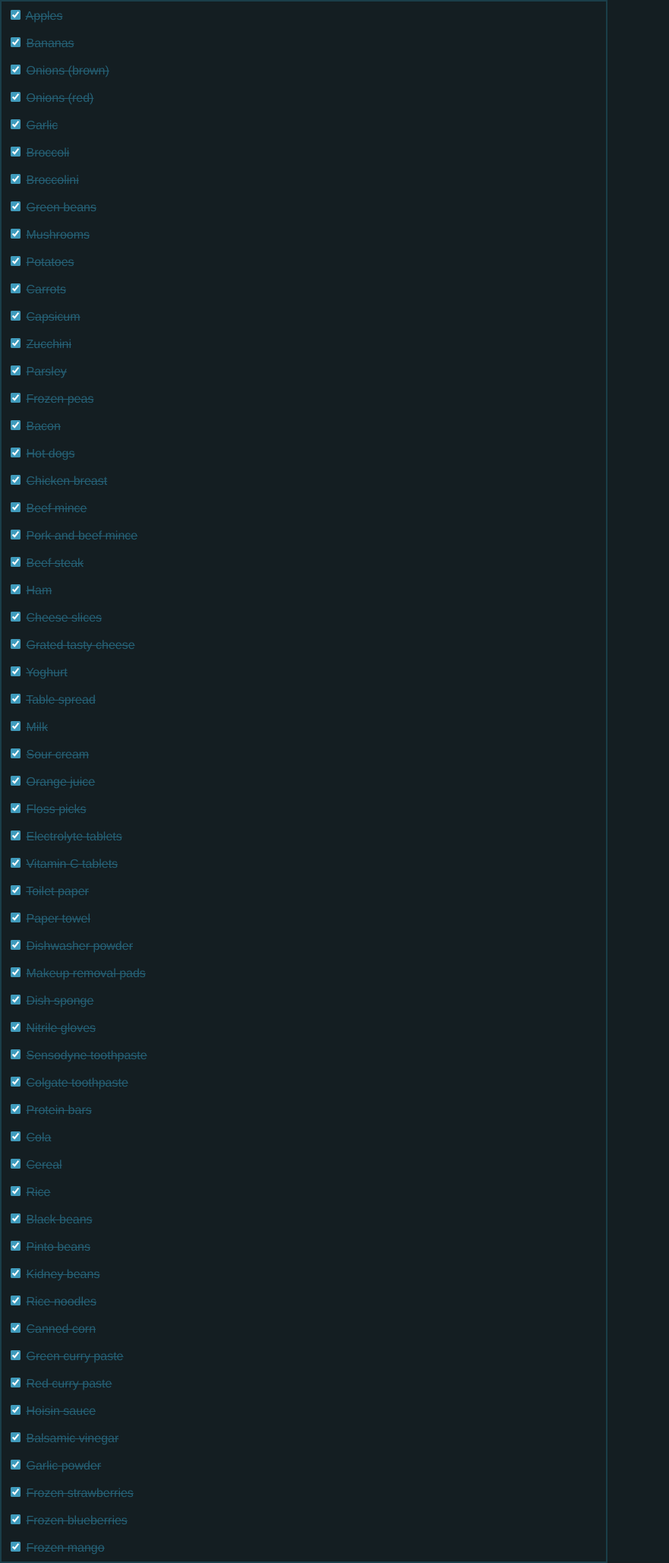
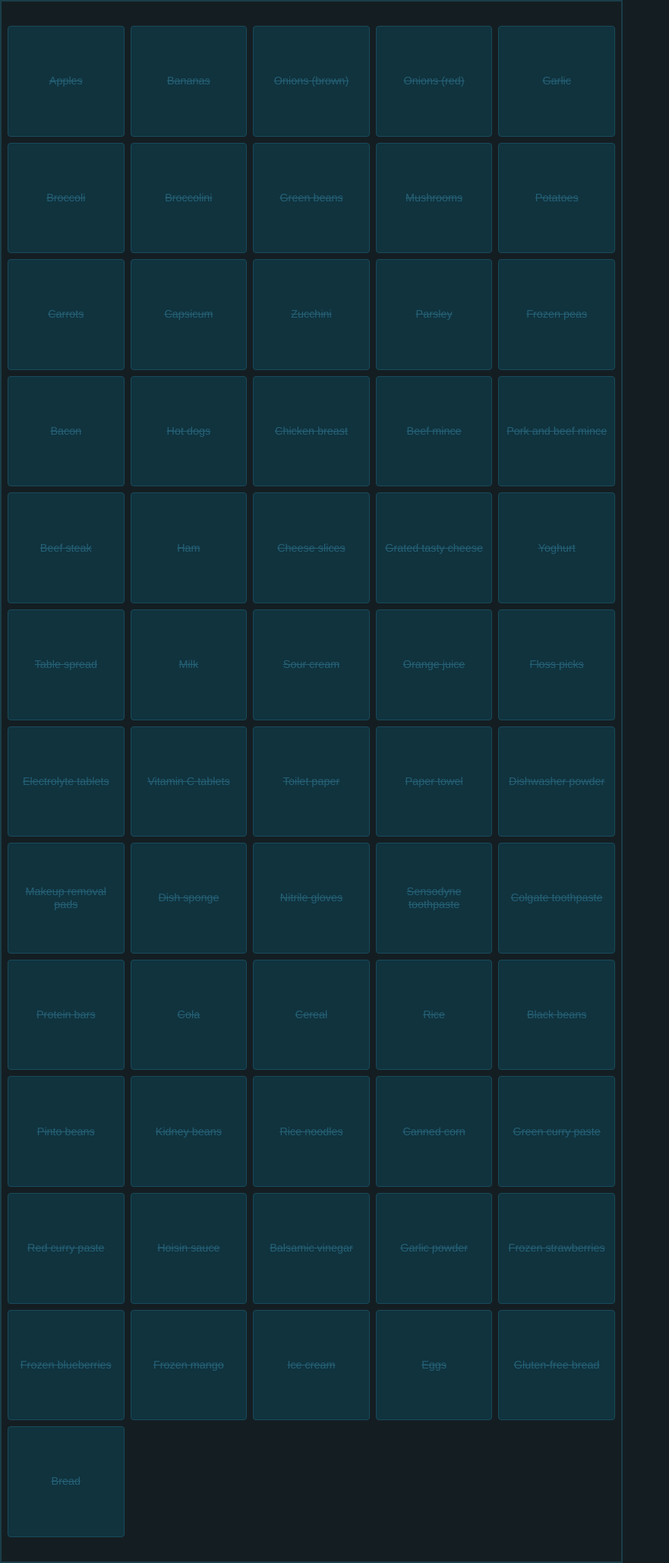
Before and after one commit to lambtails/burrow-shopping, a Flask app: page / in a window 1280 px wide. Shown: the whole page at 76% size, without its empty margins (0-881 px from the left). Run offline with Flask 3, Linux system fonts and the light colour scheme; data comes from the database, SQL or seed files in the repository.

Commit message:
update stylesheets to show shopping list as grid

```diff
--- a/static/style.css
+++ b/static/style.css
@@ -68,37 +68,53 @@ input {
 	font-size: 12pt !important;
 }
 
-.add-task-form,
-.clean-up-form {
-	display: flex;
-	flex-flow: row nowrap;
-	justify-items: center;
-	align-items: center;
+/* Grid styles */
+.grid {
+	display: grid;
+	grid-template-columns: repeat(4, 1fr);
 	gap: 0.5rem;
-	margin: 0 0.5rem;
+	padding: 2rem 0.5rem;
+	overflow-y: scroll;
+	max-width: 800px;
 }
 
-.clean-up-form {
-	margin-bottom: 0.5rem;
-	justify-content: space-evenly;
+.grid label {
+	display: flex;
+	justify-content: center;
+	align-items: center;
+	padding: 0.25rem 0.5rem;
+	border: 1px solid var(--interactive-color-2);
+	background-color: var(--interactive-color-2);
+	color: var(--text-color);
+	border-radius: 4px;
+	line-height: 1.2;
+	max-width: 100%;
+	aspect-ratio: 1;
+	text-align: center;
+	font-size: 90%;
+	text-overflow: ellipsis;
+	flex-grow: 1;
+	flex-basis: 0;
+	min-width: 0;
+	cursor: pointer;
 }
 
-/* List styles */
-ul {
-	padding-left: 0;
-	min-height: 5rem;
-	display: flex;
-	flex-flow: column nowrap;
-	margin: 0;
-	flex-grow: 1;
-	overflow-y: scroll;
-	overflow-x: hidden;
+.grid label:has(input[type="checkbox"]:checked) {
+	text-decoration: line-through;
+	color: var(--interactive-color);
+	opacity: 60%;
+	background-color: var(--interactive-color-3);
 }
 
-li {
-	list-style-type: none;
-	margin: 0.5rem;
-	width: 100%;
+.grid label span {
+	display: block;
+}
+
+.grid label input[type="checkbox"] {
+	width: 0;
+	height: 0;
+	margin: 0;
+	padding: 0;
 }
 
 #no-groceries-found {
@@ -213,3 +196,21 @@ input[type="button"]:disabled {
 		min-width: 0;
 	}
 }
+
+@media (max-width: 360px) {
+	.grid {
+		grid-template-columns: repeat(3, 1fr);
+	}
+}
+
+@media (min-width: 480px) {
+	.grid {
+		grid-template-columns: repeat(4, 1fr);
+	}
+}
+
+@media (min-width: 600px) {
+	.grid {
+		grid-template-columns: repeat(5, 1fr);
+	}
+}
--- a/templates/index.html
+++ b/templates/index.html
@@ -14,15 +14,14 @@
 </head>
 
 <body>
-    <ul> {% for item in data %} <li>
+    <div class="grid"> {% for item in data %} <label for="item-{{item[0]}}">
             <input
                 type="checkbox"
                 id="item-{{item[0]}}"
                 autocomplete="off"
                 {% if item[4] %}checked{% endif %}
-            />
-            <label for="item-{{item[0]}}">{{item[1]}}</label>
-        </li> {% endfor %} {% if data|length == 0 %}<li id="no-groceries-found">No groceries found</li>{% endif %} </ul>
+            /> <span>{{item[1]}}</span></label> {% endfor %} {% if data|length == 0 %}<p id="no-groceries-found">No groceries found
+        </p>{% endif %} </div>
     <script src="{{ url_for('static', filename='burrow-shopping.js') }}"></script>
 </body>
 
```
Also changed, not shown: other parts of static/style.css (+0 -33 lines).
